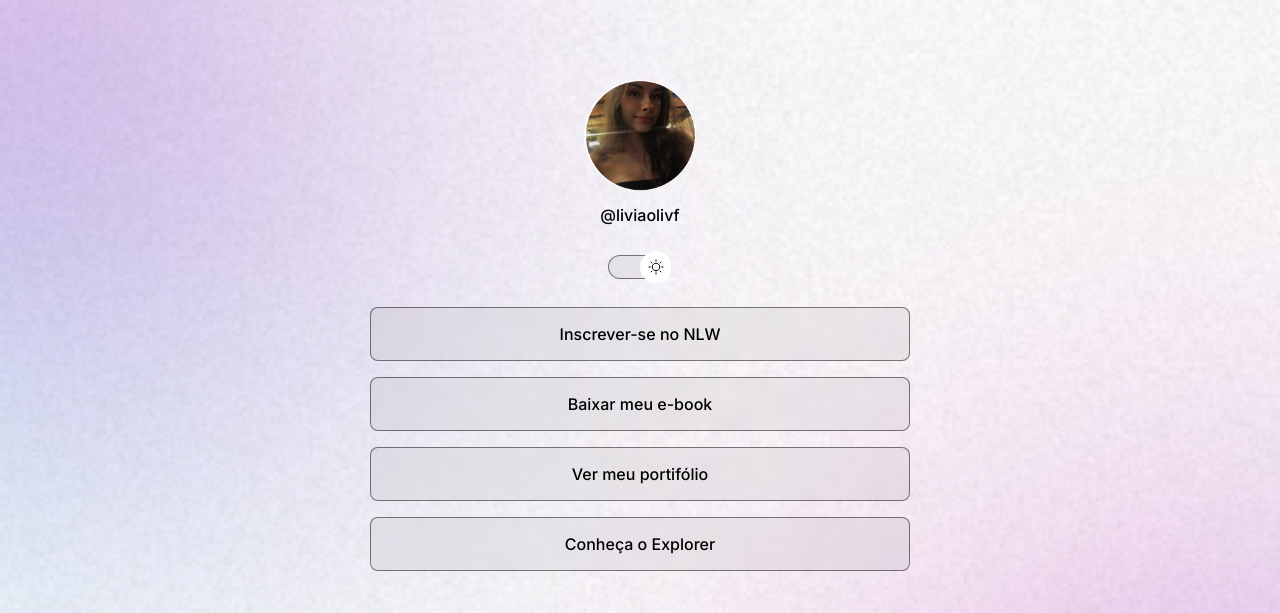
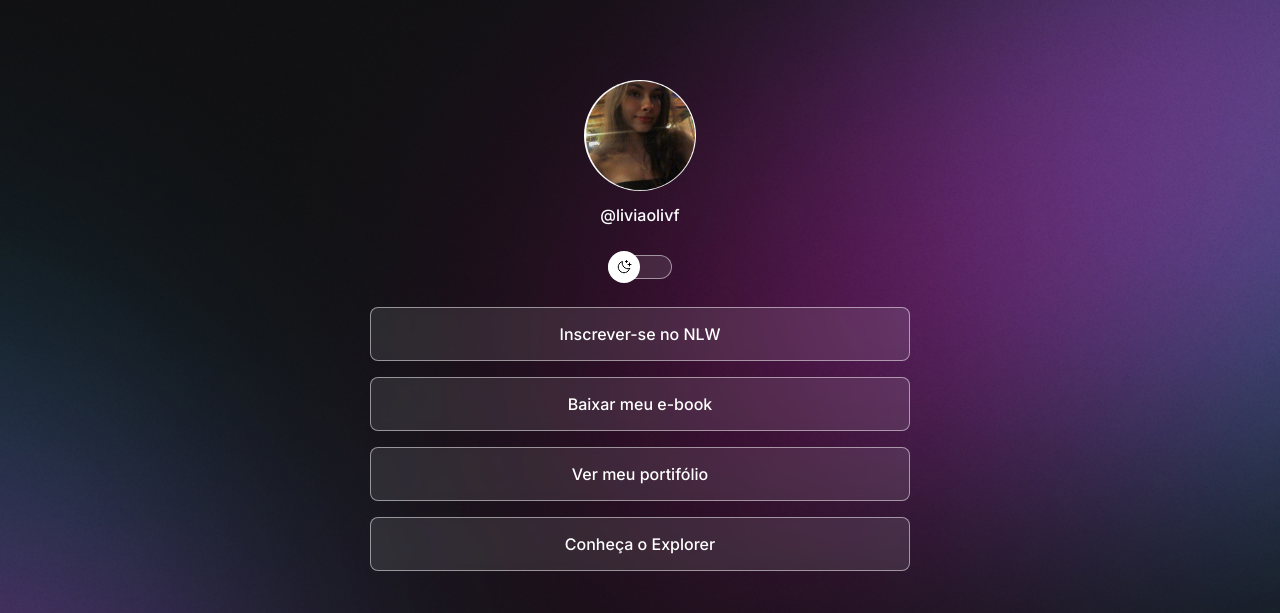
Before and after one commit to liviaolivf/projeto, a plain HTML site: page index.html in a window 1280 px wide. Shown: the top 613 px of the page. Drawn offline with nearby package versions, Linux system fonts and the light colour scheme.

Commit message:
adjusting background

```diff
--- a/index.html
+++ b/index.html
@@ -1,5 +1,5 @@
 <!DOCTYPE html>
-<html lang="en" class="light">
+<html lang="en" class="">
 <head>
 
     <link rel="preconnect" href="https://fonts.googleapis.com">
--- a/style.css
+++ b/style.css
@@ -26,7 +26,7 @@
 
 body {
     background: var(--bg-url) no-repeat top center/cover;
-    /*background image, repeat, position, size*/
+    height: 100vh;
 }
 
 body * {
@@ -161,3 +161,14 @@ footer {
     text-align: center;
     font-size: 14px;
 }
+
+/* media queries */
+@media (min-width: 700px) {
+    :root {
+        --bg-url: url(./assets/bg-desktop.jpg)
+    }
+
+    .light {
+        --bg-url: url(./assets/bg-desktop-light.jpg)
+    }
+}
```
Also changed, not shown: assets/bg-desktop-light.jpg (added), assets/bg-desktop.jpg (added).
